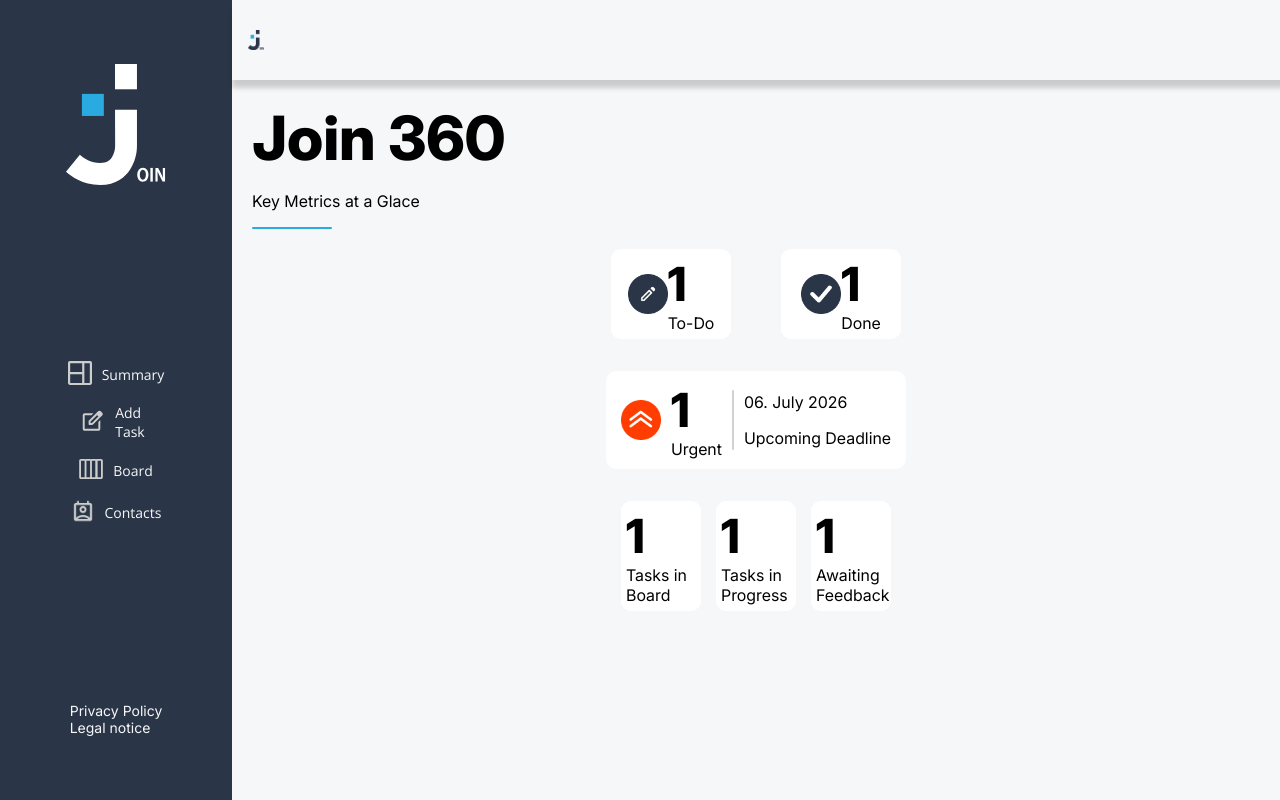
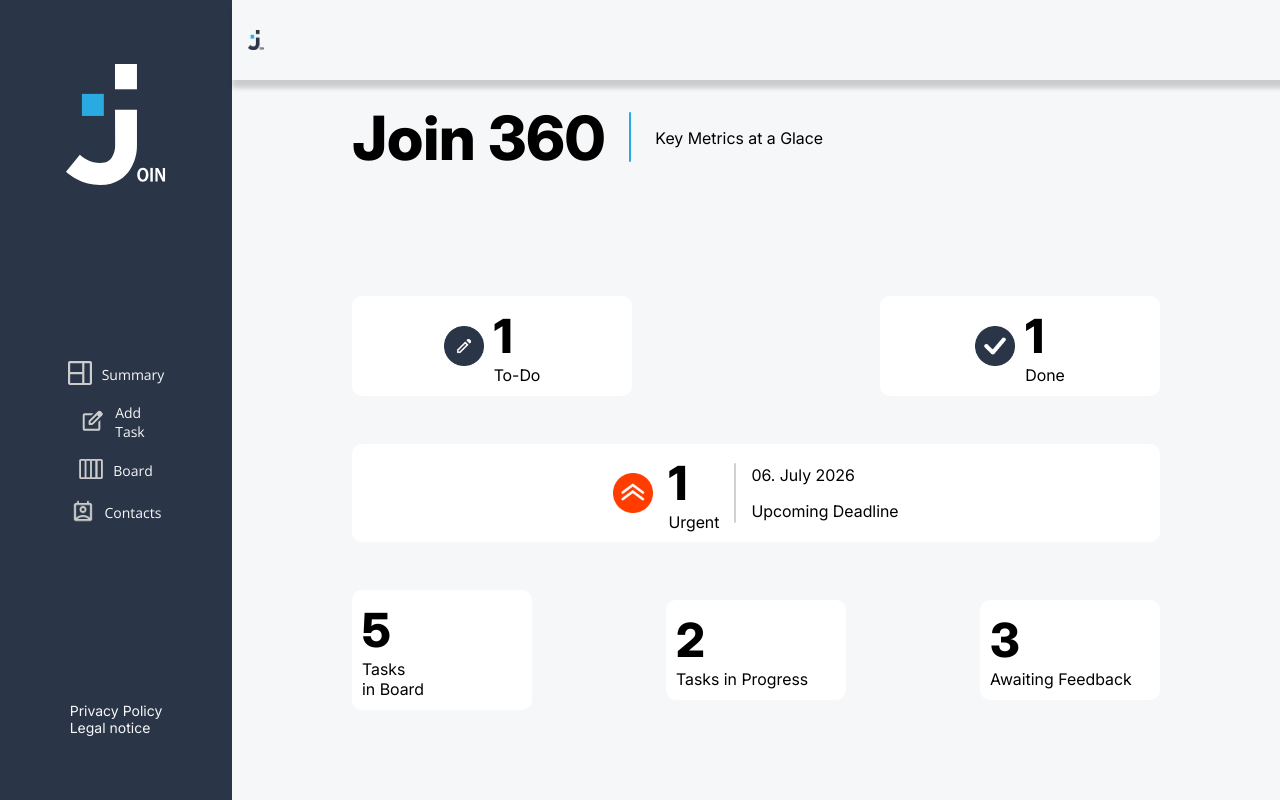
Before and after one commit to Rudibert-Code/join, an Angular app: page /summary in a window 1280 px wide. Shown: the top 800 px of the page. Built offline with nearby package versions, Linux system fonts and the light colour scheme; no server answers; the database is empty.

Commit message:
added responsive on summary

```diff
--- a/src/app/pages/summary/summary.html
+++ b/src/app/pages/summary/summary.html
@@ -1,11 +1,13 @@
 <section class="main-wrapper">
   <header class="header-wrapper">
     <h2 class="margin-corection">Join 360</h2>
-    <p>Key Metrics at a Glace</p>
-    <div class="separator"></div>
+    <div class="d-flex reverse">
+      <div class="separator"></div>
+      <p>Key Metrics at a Glace</p>
+    </div>
   </header>
-  <main class="d-flex column center main-positioning">
-    <section class="d-flex center upper-section">
+  <main class="d-flex column align-column main-positioning">
+    <section class="d-flex space-center upper-section">
       <div class="d-flex center infobox-up">
         <img class="icons" src="assets/UI/icon_edit.png" alt="edit icon" />
         <div>
@@ -41,17 +43,20 @@
         </div>
       </div>
     </section>
-    <section class="d-flex center lower-section">
+    <section class="d-flex space-center lower-section">
       <div class="infobox-low">
-        <h3 class="margin-corection black-txt">1</h3>
-        <p class="margin-corection">Tasks in Board</p>
+        <h3 class="margin-corection black-txt">5</h3>
+        <p class="margin-corection">
+          Tasks <br />
+          in Board
+        </p>
       </div>
       <div class="infobox-low">
-        <h3 class="margin-corection black-txt">1</h3>
+        <h3 class="margin-corection black-txt">2</h3>
         <p class="margin-corection">Tasks in Progress</p>
       </div>
       <div class="infobox-low">
-        <h3 class="margin-corection black-txt">1</h3>
+        <h3 class="margin-corection black-txt">3</h3>
         <p class="margin-corection">Awaiting Feedback</p>
       </div>
     </section>
--- a/src/app/pages/summary/summary.scss
+++ b/src/app/pages/summary/summary.scss
@@ -9,17 +9,31 @@
   align-items: center;
 }
 
+.align-column {
+  justify-content: space-around;
+}
+
+.reverse {
+  flex-direction: column-reverse;
+}
+
+.space-center {
+  justify-content: space-between;
+  align-items: center;
+  width: 100%;
+}
+
 .column {
   flex-direction: column;
   gap: 32px;
 }
 
 .upper-section {
-  gap: 50px;
+  gap: 15px;
 }
 
 .middle-section {
-  gap: 10px;
+  gap: 15px;
 }
 
 .lower-section {
@@ -51,16 +65,34 @@
 
 .infobox-up {
   padding: 5px;
-  width: 120px;
+  width: 140px;
   background-color: #ffffff;
   border-radius: 10px;
+  gap: 10px;
+  &:hover {
+    background-color: $main-header;
+    scale: (1.2);
+    p,
+    h3 {
+      color: $main-white;
+    }
+  }
 }
 
 .infobox-middle {
   padding: 5px;
-  width: 300px;
+  width: 100%;
   background-color: #ffffff;
   border-radius: 10px;
+  &:hover {
+    background-color: $main-header;
+    scale: (1.05);
+    transition: scale 0.2 ease-in;
+    p,
+    h3 {
+      color: $main-white;
+    }
+  }
 }
 
 .infobox-low {
@@ -68,6 +100,14 @@
   width: 80px;
   background-color: #ffffff;
   border-radius: 10px;
+  &:hover {
+    background-color: $main-header;
+    scale: (1.2);
+    p,
+    h3 {
+      color: $main-white;
+    }
+  }
 }
 
 .icons {
@@ -83,3 +123,81 @@
 .main-positioning {
   margin-top: 20px;
 }
+
+//media query between tablets and L phones
+
+@media (min-width: 620px) {
+  .main-wrapper {
+    padding: 100px 80px;
+  }
+
+  .infobox-low {
+    width: 120px;
+  }
+}
+
+//media query on S Laptop
+
+@media (min-width: 1024px) {
+  .main-wrapper {
+    padding: 100px 120px 0;
+  }
+
+  .reverse {
+    flex-direction: row;
+    gap: 24px;
+  }
+
+  .header-wrapper {
+    display: flex;
+    align-items: center;
+    gap: 24px;
+  }
+
+  .separator {
+    height: 50px;
+    width: 2px;
+  }
+
+  .column {
+    gap: 48px;
+  }
+
+  .main-positioning {
+    margin-top: 120px;
+  }
+
+  .infobox-up {
+    padding: 10px;
+    width: 280px;
+  }
+
+  .infobox-low {
+    padding: 10px;
+    width: 180px;
+  }
+}
+
+// media query in Laptops
+
+@media (min-width: 1439px) {
+  .main-wrapper {
+    padding: 100px 180px;
+  }
+
+  .reverse {
+    flex-direction: row;
+    gap: 24px;
+  }
+
+  .header-wrapper {
+    display: flex;
+    align-items: center;
+    gap: 24px;
+  }
+
+  .separator {
+    height: 50px;
+    width: 2px;
+  }
+}
```
